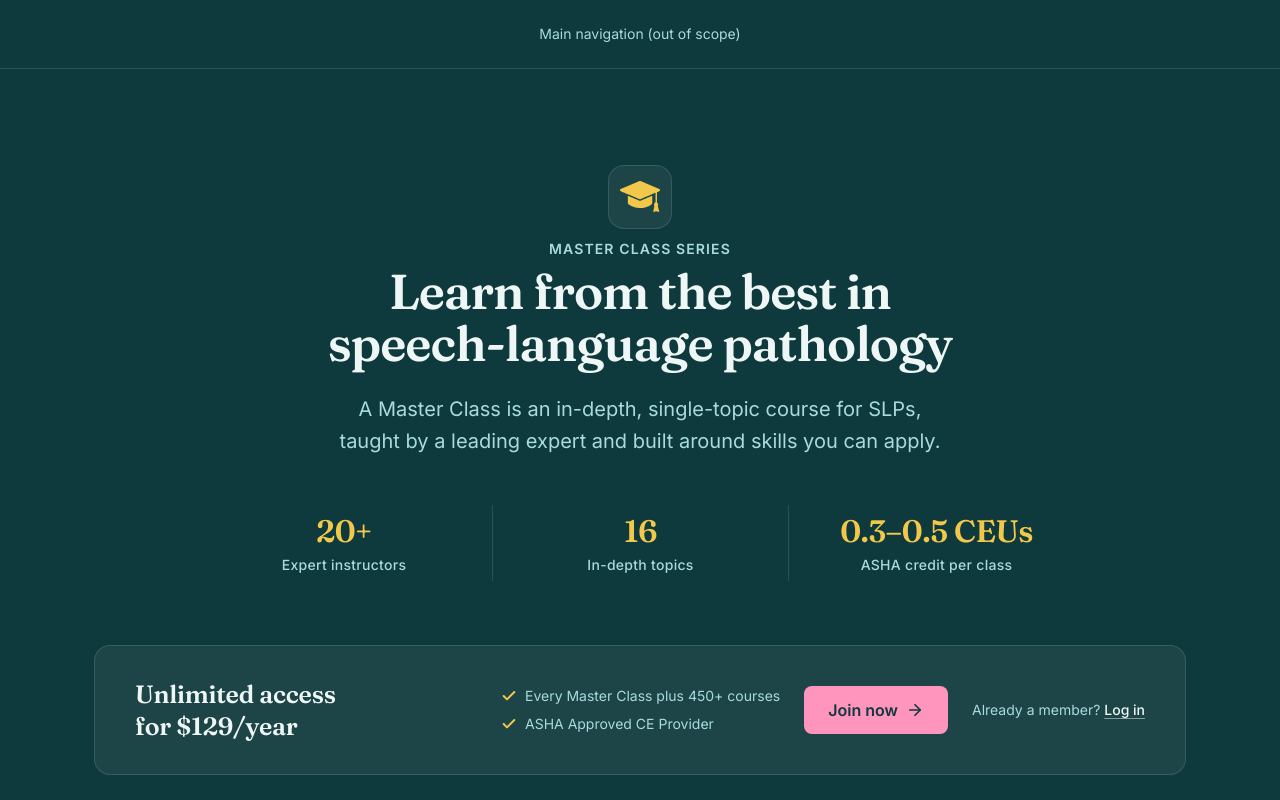
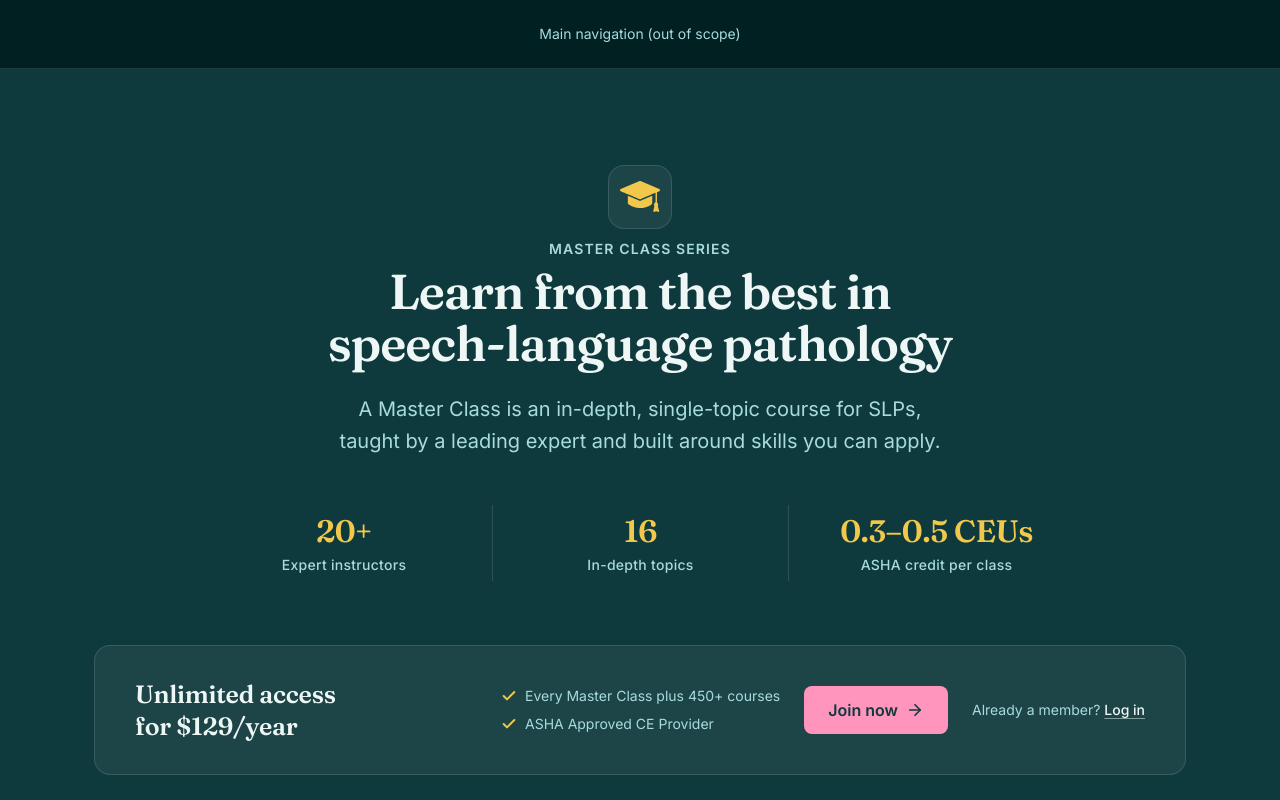
Before and after one commit to afshanistan/continued-master-class-exercise, a React (Vite) app: page / in a window 1280 px wide. Shown: the top 800 px of the page. Built offline with nearby package versions, Linux system fonts and the light colour scheme.

Commit message:
Nav + footer background teal 900 → 950 (new token surface-inverse-deep)
Co-Authored-By: Claude Opus 5.5 <noreply@anthropic.com>
Claude-Session: https://claude.ai/code/session_01JQeWFA3RLM7CygXJckaVMs

```diff
--- a/src/sections/Footer/Footer.css
+++ b/src/sections/Footer/Footer.css
@@ -1,2 +1,2 @@
-.s-footer { min-height: 280px; display: grid; place-items: center; background: var(--color-surface-inverse); border-top: 1px solid var(--color-border-on-inverse); }
+.s-footer { min-height: 280px; display: grid; place-items: center; background: var(--color-surface-inverse-deep); border-top: 1px solid var(--color-border-on-inverse); }
 .s-footer p { margin: 0; color: var(--color-text-on-inverse-muted); font-family: var(--font-sans); font-size: var(--label-font-size); line-height: var(--label-line-height); }
--- a/src/sections/Navigation/Navigation.css
+++ b/src/sections/Navigation/Navigation.css
@@ -1,3 +1,3 @@
-.s-nav { padding: 0 var(--layout-margin); background: var(--color-surface-inverse); border-bottom: 1px solid var(--color-border-on-inverse); }
+.s-nav { padding: 0 var(--layout-margin); background: var(--color-surface-inverse-deep); border-bottom: 1px solid var(--color-border-on-inverse); }
 .s-nav__content { max-width: var(--layout-max-width); margin: 0 auto; padding: var(--space-nav-y) 0; display: flex; justify-content: center; }
 .s-nav p { margin: 0; color: var(--color-text-on-inverse-muted); font-family: var(--font-sans); font-size: var(--body-small-font-size); line-height: var(--body-small-line-height); }
--- a/src/styles/tokens.css
+++ b/src/styles/tokens.css
@@ -82,6 +82,7 @@
 
   /* Color (semantic) */
   --color-surface-inverse: var(--color-teal-900);
+  --color-surface-inverse-deep: var(--color-teal-950); /* site chrome (nav, footer): one step darker than the hero */
   --color-text-on-inverse-muted: var(--color-teal-200);
   --color-border-on-inverse: rgb(255 255 255 / 0.12);
   --color-text-on-inverse: var(--color-teal-50);
```
Also changed, not shown: src/docs/figma-sync-log.md (+1 -0 lines).
